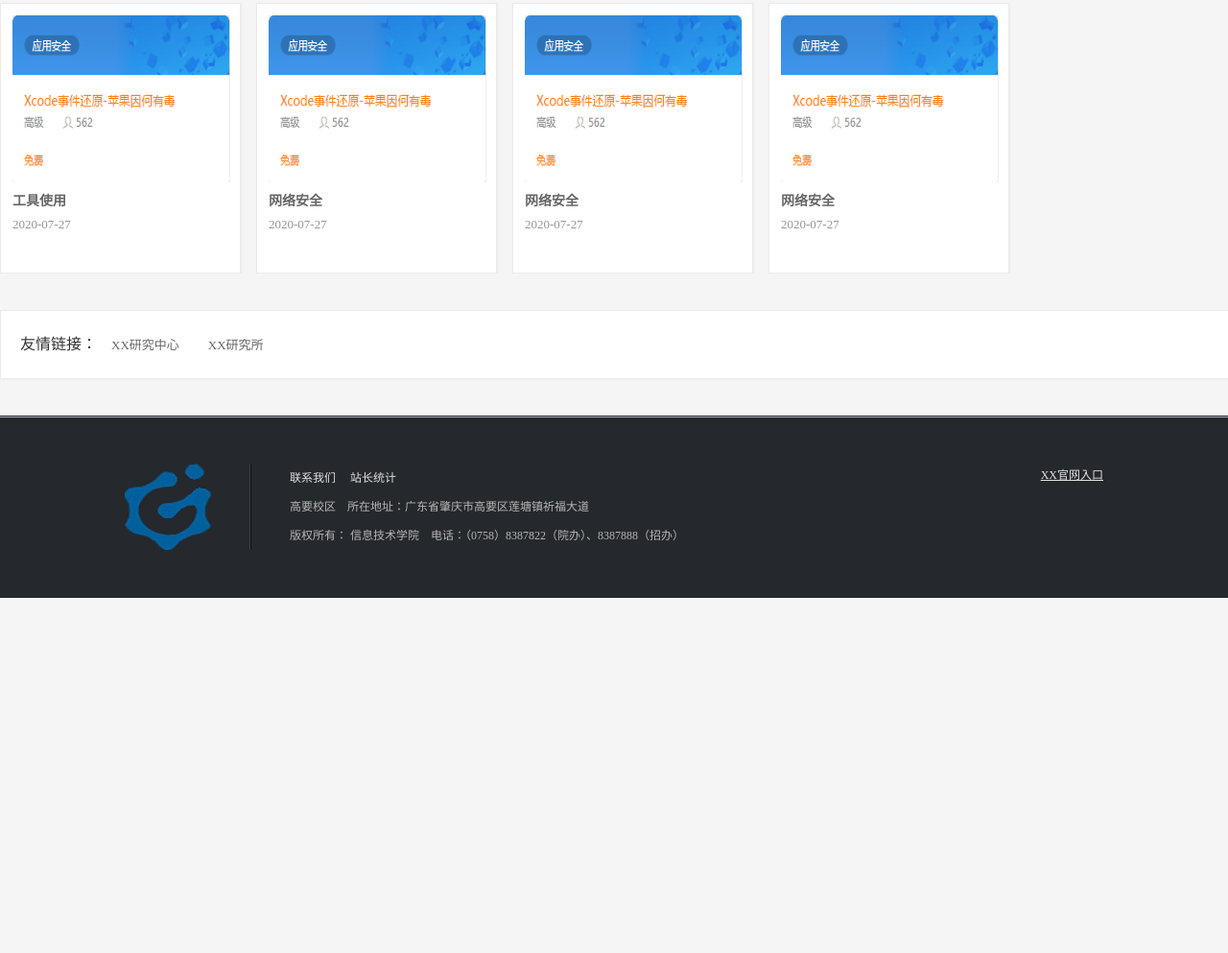
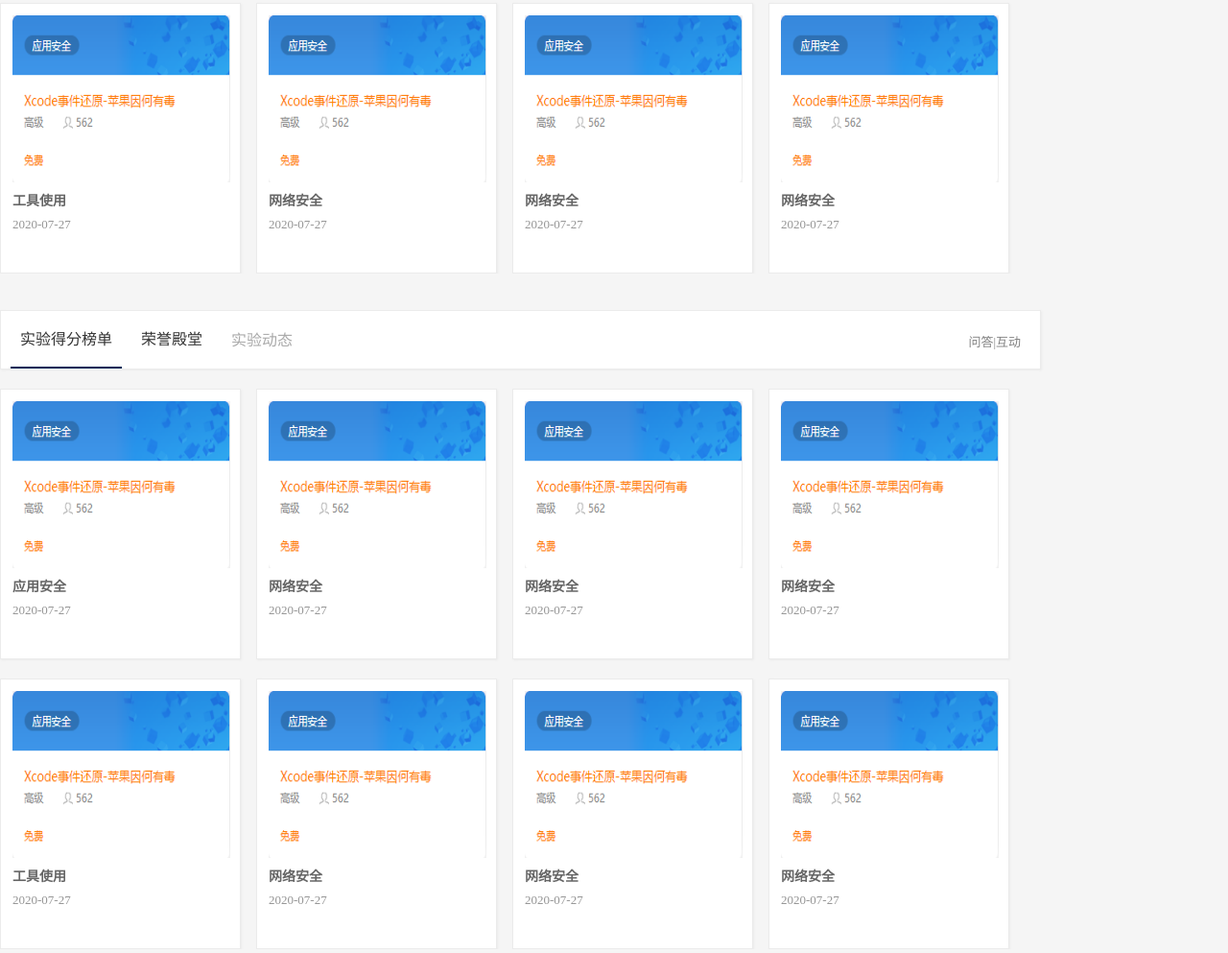
Before and after one commit to doraweixin/gl_wlaq, a plain HTML site: page index.html in a window 1280 px wide. Shown: the part 1110-2103 px from the top of the page at 96% size. Before the commit the page ends 1733 px from the top, so only its background shows below. Drawn offline with Linux system fonts and the light colour scheme; a script that the page names is missing.

Commit message:
广理网络安全中心1.1

```diff
--- a/index.html
+++ b/index.html
@@ -7,6 +7,7 @@
 		<meta name="description" content="XX大学秘书学系"/>
 		<title>广理网络安全中心</title>
 		<link rel="stylesheet" type="text/css" href="css/style.css"/>
+		<link rel="shortcut icon" href="images/favicon.ico">
 	</head>
 	<body>
 		<!--header-->
@@ -88,6 +89,7 @@
 				<div class="hd">
 					<ul><li class="first">最新实验</li>
 						<li class="second">热门实验</li>
+						<li class="third">实验内容</li>
 				</div>
 				<div class="bd">
 					<div class="box">
@@ -121,6 +123,47 @@
 				</div>
 			</div>
 
+					<div class="content">
+			<div class="left_tab">
+				<div class="hd">
+					<ul><li class="first">实验得分榜单</li>
+						<li class="second">荣誉殿堂</li>
+						<li class="third">实验动态</li>
+				</div>
+				<div class="bd">
+					<div class="box">
+						<a href="http://www.gdlgxy.com/" class="more">问答|互动</a>
+						<ul class="clearfix">
+							<li><a href="about1.html"><img src="images/a1.jpg" /><h4>应用安全</h4><span class="date">2020-07-27</span></a></li>
+							<li><a href="about1.html"><img src="images/a1.jpg" /><h4>网络安全</h4><span class="date">2020-07-27</span></a></li>
+							<li><a href="about1.html"><img src="images/a1.jpg" /><h4>网络安全</h4><span class="date">2020-07-27</span></a></li>
+							<li><a href="about1.html"><img src="images/a1.jpg" /><h4>网络安全</h4><span class="date">2020-07-27</span></a></li>
+							<li><a href="about1.html"><img src="images/a1.jpg" /><h4>工具使用</h4><span class="date">2020-07-27</span></a></li>
+							<li><a href="about1.html"><img src="images/a1.jpg" /><h4>网络安全</h4><span class="date">2020-07-27</span></a></li>
+							<li><a href="about1.html"><img src="images/a1.jpg" /><h4>网络安全</h4><span class="date">2020-07-27</span></a></li>
+							<li><a href="about1.html"><img src="images/a1.jpg" /><h4>网络安全</h4><span class="date">2020-07-27</span></a></li>
+						</ul>
+					</div>
+					<div class="box">
+						<a href="http://www.gdlgxy.com/" class="more">问答|互动</a>
+						<ul class="clearfix">
+							<li><a href="about1.html"><img src="images/level6.png" /><h4>最强王者</h4><span class="date">昵称：1<h5>2020-07-27</h5></span></a></li>
+							<li><a href="about1.html"><img src="images/level5.png" /><h4>至尊星耀</h4><span class="date">昵称：2<h5>2020-07-27</h5></span></a></li>
+							<li><a href="about1.html"><img src="images/level4.png" /><h4>永恒钻石</h4><span class="date">昵称：3<h5>2020-07-27</h5></span></a></li>
+							<li><a href="about1.html"><img src="images/level3.png" /><h4>尊贵铂金</h4><span class="date">昵称：4<h5>2020-07-27</h5></span></a></li>
+							<li><a href="about1.html"><img src="images/level2.png" /><h4>荣耀黄金</h4><span class="date">昵称：5<h5>2020-07-27</h5></span></a></li>
+							<li><a href="about1.html"><img src="images/level1.png" /><h4>秩序白银</h4><span class="date">昵称：5<h5>2020-07-27</h5></span></a></li>
+
+
+
+
+
+						</ul>
+					</div>
+
+
+				</div>
+			</div>
 			<div class="clear"></div>
 			<div class="friend_link">
 				<b>友情链接：</b><a href="" target="_blank">XX研究中心</a><a href="" target="_blank">XX研究所</a>
```
Also changed, not shown: images/favicon.ico (added), images/level1.png (added), images/level2.png (added), images/level3.png (added), images/level4.png (added), images/level5.png (added), images/level6.png (added).
